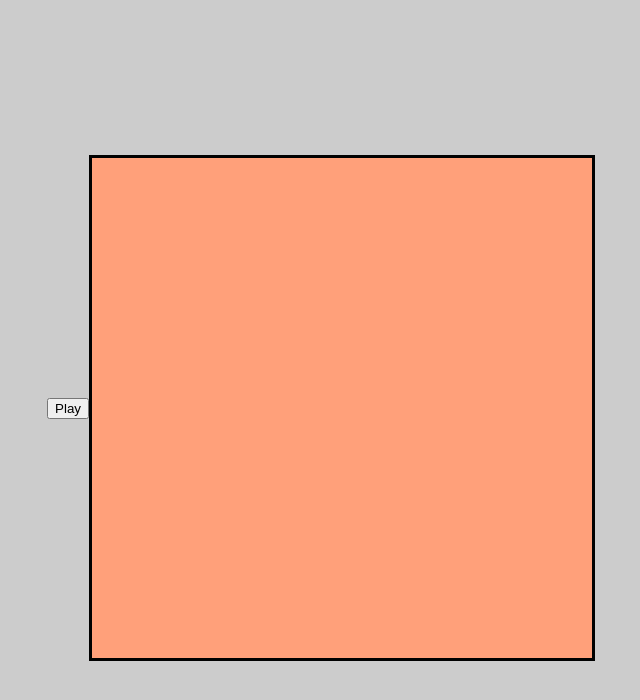
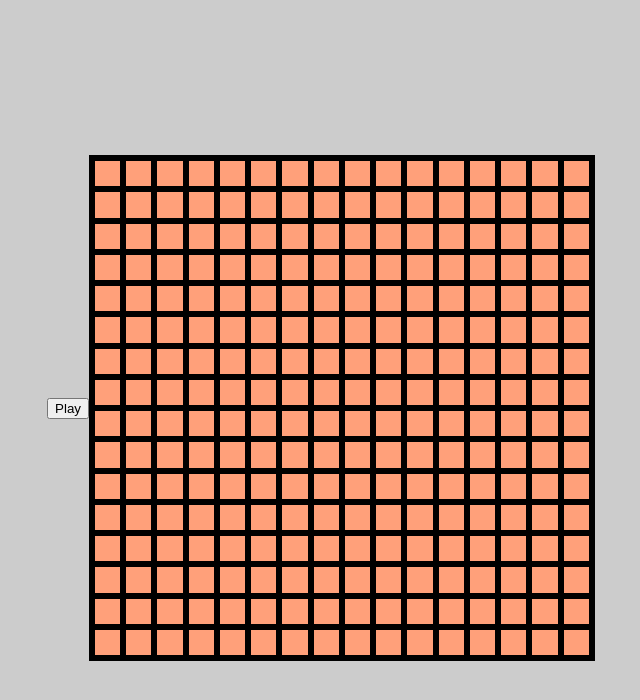
Before and after one commit to AndreasSchaefar/Etch-a-Sketch, a plain HTML site: page index.html in a window 1280 px wide. Shown: the whole page, without its empty margins (319-959 px from the left). Drawn offline with Linux system fonts and the light colour scheme.

Commit message:
set values to calculate when grid is being created

```diff
--- a/script.js
+++ b/script.js
@@ -1,20 +1,21 @@
-let cols = 40;
-let rows = 40;
-let cellsNum = rows * cols;
+let cols = 16;
+let rows = 16;
 let grid = document.querySelector(".grid")
 let gridHeight = getElementHeightInPixels(grid);
 let gridWidth = getElementWidthInPixels(grid);
-let gridArea = gridHeight * gridWidth;
-let cellSide = Math.sqrt(gridArea/cellsNum);
+
 
 
 function createGrid() {
+    while ( grid.firstChild ) grid.removeChild(grid.firstChild); // If there are cells in grid, delete them to create new ones
+    let cellsNum = rows * cols;
+    let gridArea = gridHeight * gridWidth;
+    let cellSide = Math.sqrt(gridArea/cellsNum);
     for (let i=0; i<rows; i++) {
         let row = document.createElement("div");
         for (let j=0; j<cols; j++) {
             let cell = document.createElement("div");
             cell.className = "cell";
-            cell.style.backgroundColor = "lightsalmon";
             cell.style.width = cellSide + "px";
             cell.style.height = cellSide + "px";
             row.appendChild(cell);
--- a/styles.css
+++ b/styles.css
@@ -19,3 +19,9 @@ body {
     width: 500px;
     height: 500px;;
 }
+
+.cell {
+    background-color: lightsalmon;
+    box-sizing: border-box;
+    border: solid black;
+}
```
